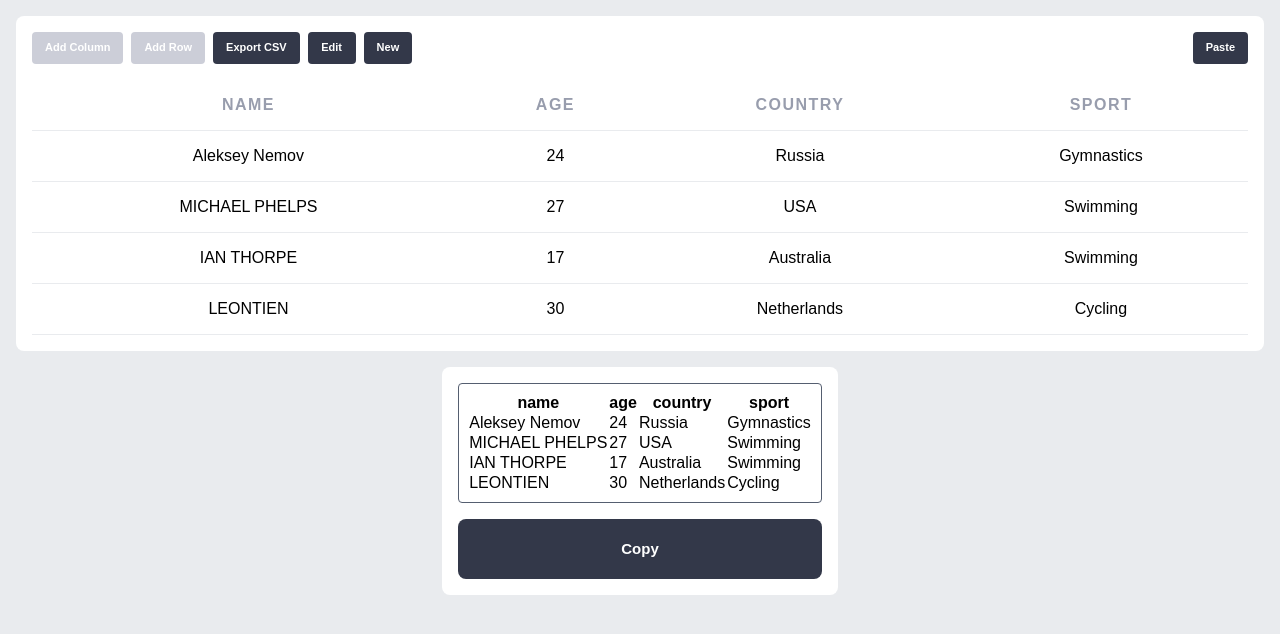
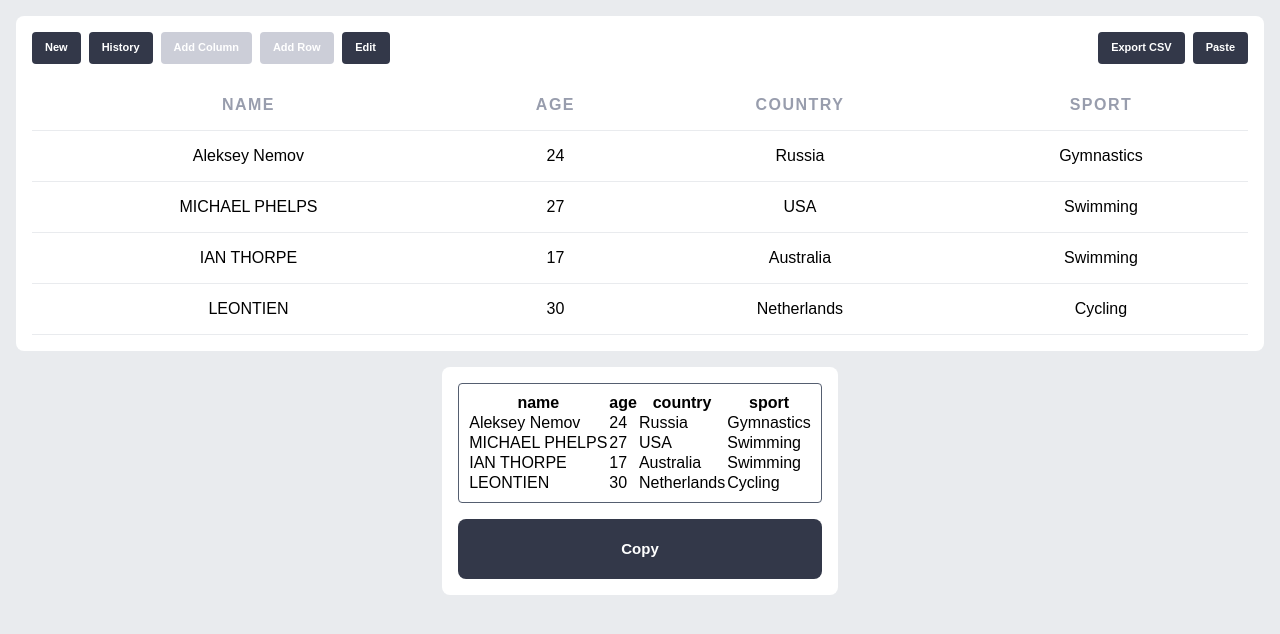
Before and after one commit to jyangca/markdown-table, a Next.js app: page / in a window 1280 px wide. Shown: the top 634 px of the page. Built offline with nearby package versions, Linux system fonts and the light colour scheme.

Commit message:
FEAT: Add table snapshot state to capture current state of table when editing mode is toggled in TableForm and TableButtonList components

```diff
--- a/src/components/TableButtonList/TableButtonList.tsx
+++ b/src/components/TableButtonList/TableButtonList.tsx
@@ -13,23 +13,28 @@ const TableButtonList = ({ editMode, pasteMode, tableApi }: TableButtonListProps
   return (
     <Flex justify="SPACE_BETWEEN" boxFill>
       <Flex gap={{ column: 8 }}>
+        <Popover content={<NewPopover />}>
+          <Button disabled={pasteMode || editMode}>New</Button>
+        </Popover>
+        <Popover content={<NewPopover />}>
+          <Button disabled={pasteMode || editMode}>History</Button>
+        </Popover>
+
         <Button disabled={!editMode} onClick={tableApi?.handleAddColumn}>
           Add Column
         </Button>
         <Button disabled={!editMode} onClick={tableApi?.handleAddRow}>
           Add Row
         </Button>
+
+        <Button disabled={pasteMode} onClick={tableApi?.handleChangeEditMode}>
+          {editMode ? 'View' : 'Edit'}
+        </Button>
+      </Flex>
+      <Flex direction="ROW" gap={{ column: 8 }}>
         <Button disabled={editMode || pasteMode} onClick={tableApi?.handleExportCsv}>
           Export CSV
         </Button>
-        <Button disabled={pasteMode} onClick={tableApi?.handleChangeEditMode}>
-          {editMode ? 'View' : 'Edit'}
-        </Button>
-        <Popover content={<NewPopover />}>
-          <Button>New</Button>
-        </Popover>
-      </Flex>
-      <Flex direction="ROW" gap={{ column: 8 }}>
         <Button disabled={editMode} onClick={() => tableApi?.handleChangePasteMode({ isCancel: false })}>
           {pasteMode ? 'Done' : 'Paste'}
         </Button>
--- a/src/components/TableForm/TableForm.tsx
+++ b/src/components/TableForm/TableForm.tsx
@@ -36,6 +36,7 @@ const TableForm = ({ updateMarkdown }: TableFormProps) => {
   const [editMode, setEditMode] = useState<boolean>(false);
   const [pasteMode, setPasteMode] = useState<boolean>(false);
   const [tableApi, setTableApi] = useState<TableApiType>();
+  const [tableSnapshot, setTableSnapshot] = useState<{ cols: ColsType; rows: RowsType }>({ cols, rows });
 
   const updateRows = (newRows: RowsType) => {
     setRows(newRows);
@@ -72,6 +73,7 @@ const TableForm = ({ updateMarkdown }: TableFormProps) => {
     const { cols: newCols, rows: newRows } = removeEmptyRowAndCol({ rows: getCurrentRows(), cols: getCurrentCols() });
     updateRows(newRows);
     updateCols(newCols);
+    setTableSnapshot({ cols: newCols, rows: newRows });
     setEditMode((prev) => !prev);
     updateMarkdown();
   };
```
